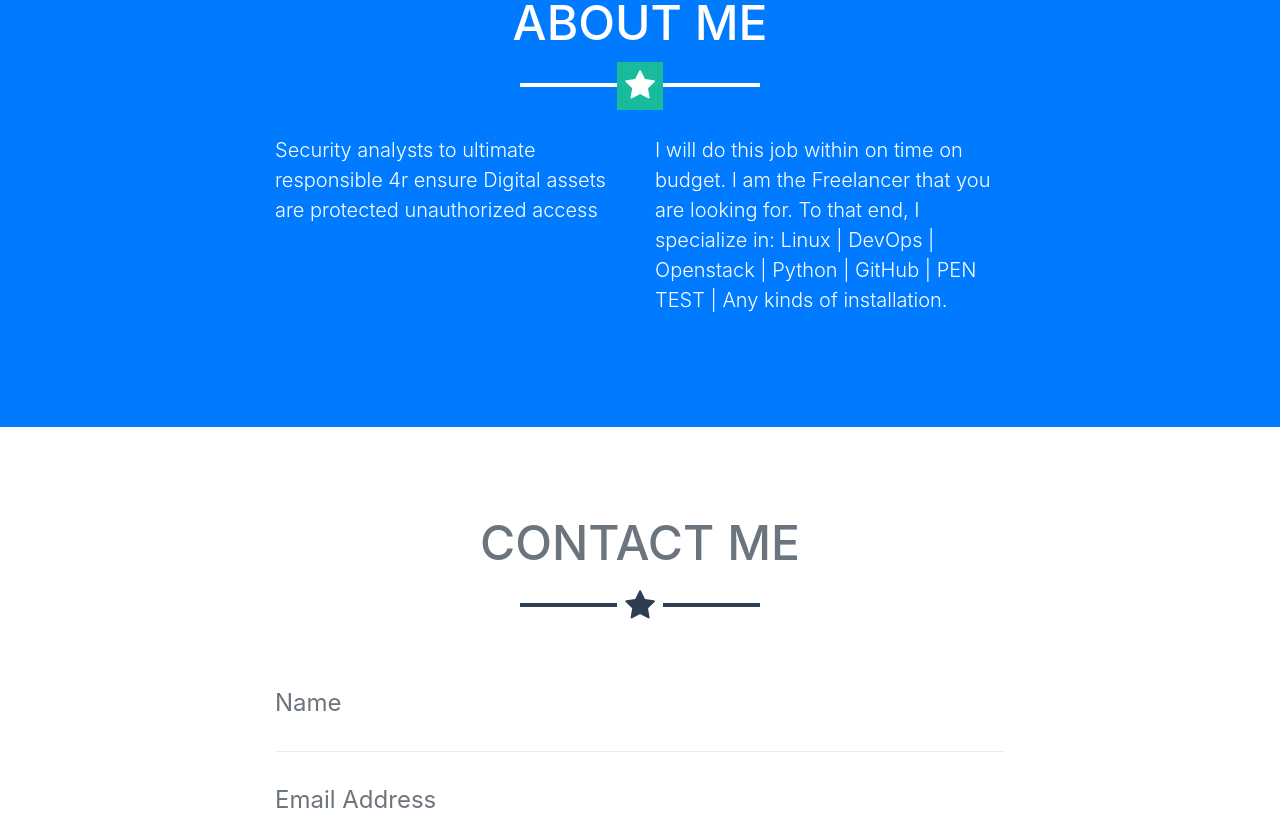
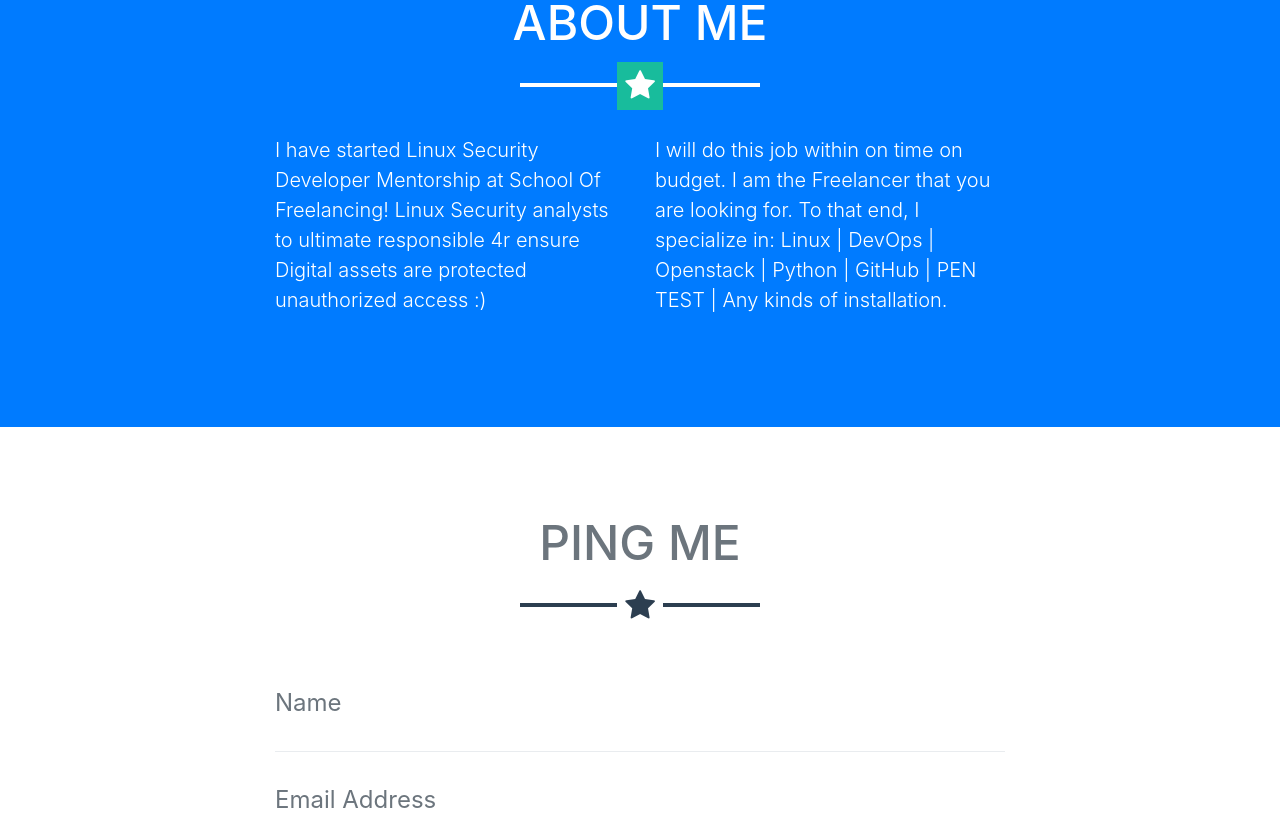
Before and after one commit to ariyanmorshed/cyberpollutionbd.github.io, a website with bundled scripts: page index.html in a window 1280 px wide. Shown: the part 1570-2397 px from the top of the page. Built offline with nearby package versions, Linux system fonts and the light colour scheme.

Commit message:
first commit

```diff
--- a/index.html
+++ b/index.html
@@ -138,7 +138,7 @@
         <hr class="star-light mb-5">
         <div class="row">
           <div class="col-lg-4 ml-auto">
-            <p class="lead">Security analysts to ultimate responsible 4r ensure  Digital assets are protected unauthorized access</p>
+            <p class="lead">I have started Linux Security Developer Mentorship at School Of Freelancing! Linux Security analysts to ultimate responsible 4r ensure  Digital assets are protected unauthorized access :)</p>
           </div>
           <div class="col-lg-4 mr-auto">
             <p class="lead"> I will do this job within on time on budget. I am the Freelancer that you are looking for. To that end, I specialize in: Linux | DevOps | Openstack | Python | GitHub | PEN TEST | Any kinds of installation.</p>
@@ -151,7 +151,7 @@
     <!-- Contact Section -->
     <section id="contact">
       <div class="container">
-        <h2 class="text-center text-uppercase text-secondary mb-0">Contact Me</h2>
+        <h2 class="text-center text-uppercase text-secondary mb-0">Ping Me</h2>
         <hr class="star-dark mb-5">
         <div class="row">
           <div class="col-lg-8 mx-auto">
@@ -247,7 +247,7 @@
 
     <div class="copyright py-4 text-center text-white">
       <div class="container">
-        <small>Copyright &copy; Your Website 2018</small>
+        <small>Site Doodle By Me</small>
       </div>
     </div>
 
```
